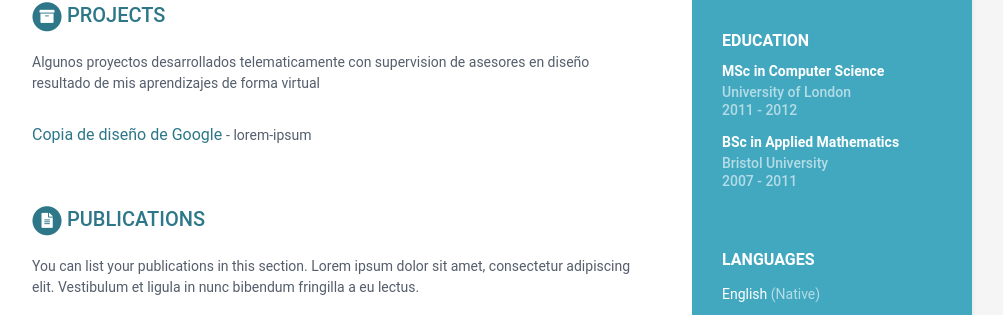
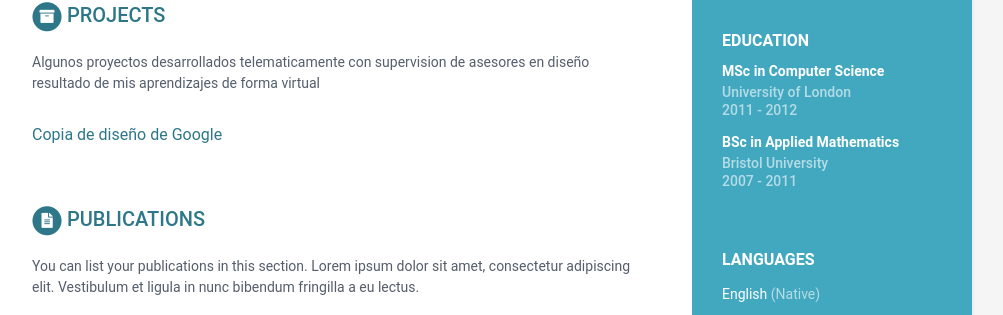
Before and after one commit to KevinC99/good-birch-4e19a, a Jekyll site: the page built from index.html, in a window 1280 px wide. Shown: the part 568-883 px from the top of the page, without its empty margins (168-1171 px from the left). Built offline with Jekyll 4.4.1, drawn with Linux system fonts in a browser that asks for light colours.

Commit message:
data.yml: updated tagline in assignments

```diff
--- a/_data/data.yml
+++ b/_data/data.yml
@@ -77,8 +77,7 @@ experiences:
 projects:
   title: Projects
   assignments:
-    - tagline: lorem-ipsum
-      title: Copia de diseño de Google
+    - title: Copia de diseño de Google
       link: 'https://github.com/KevinC99/Copia-de-Googgle'
   intro: >-
     Algunos proyectos desarrollados telematicamente con supervision de asesores
```
